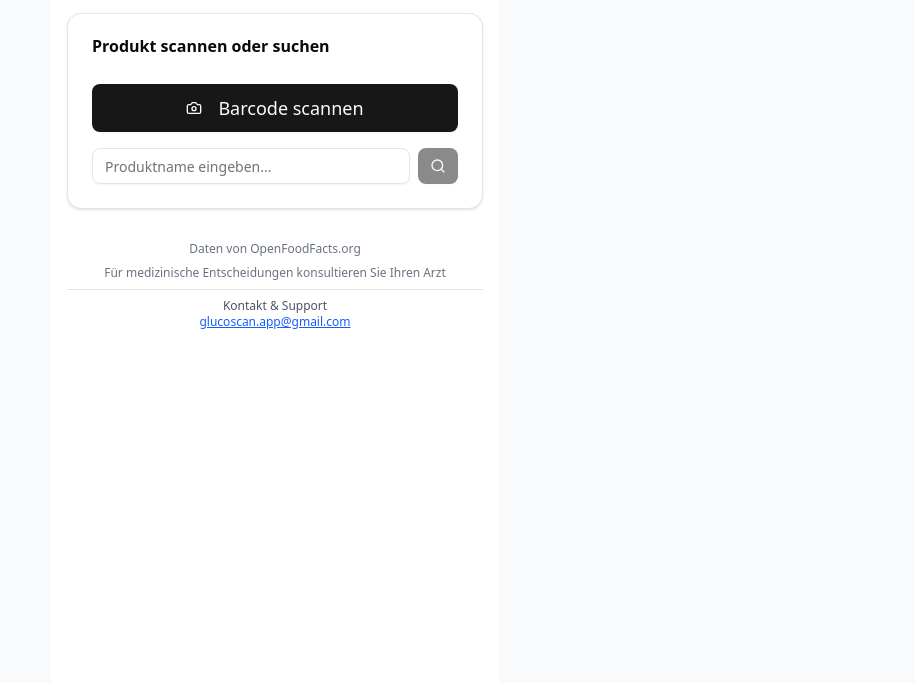
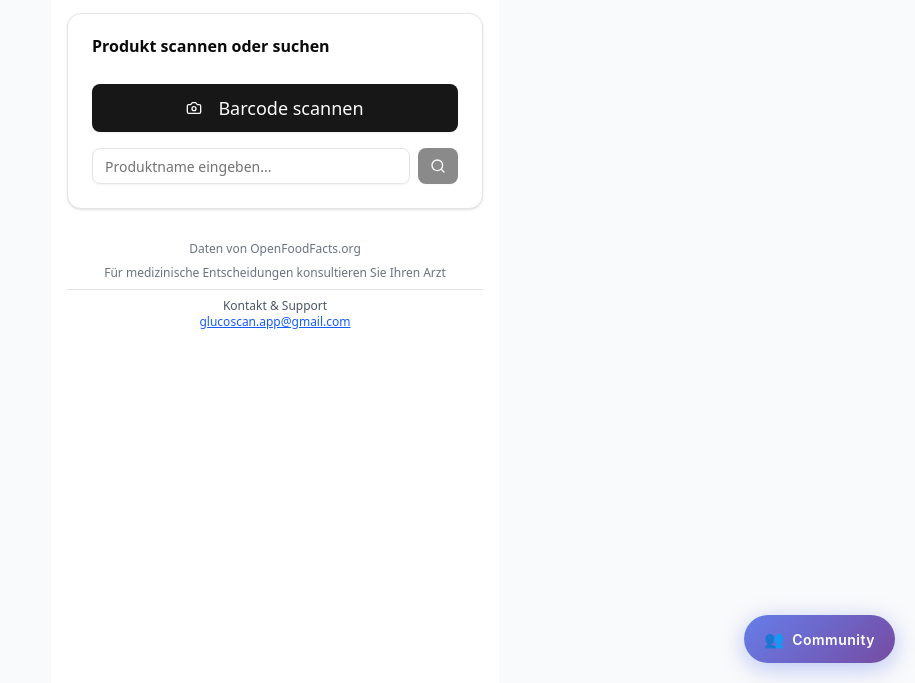
Before and after one commit to AndyJclub/glucoscan-community-integration, a plain HTML site: page index.html in a window 1280 px wide. Shown: the part 117-800 px from the top of the page, without its empty margins (365-1280 px from the left). Drawn offline with Linux system fonts and the light colour scheme.

Commit message:
Update index.html

```diff
--- a/index.html
+++ b/index.html
@@ -39,5 +39,7 @@
   </head>
   <body>
     <div id="root"></div>
-  </body>
+
+<script src="/community-buttons-integration.js"></script>
+ </body>
 </html>
```
